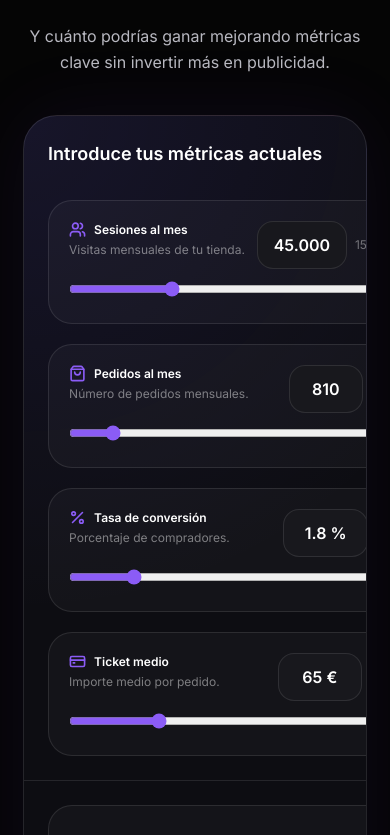
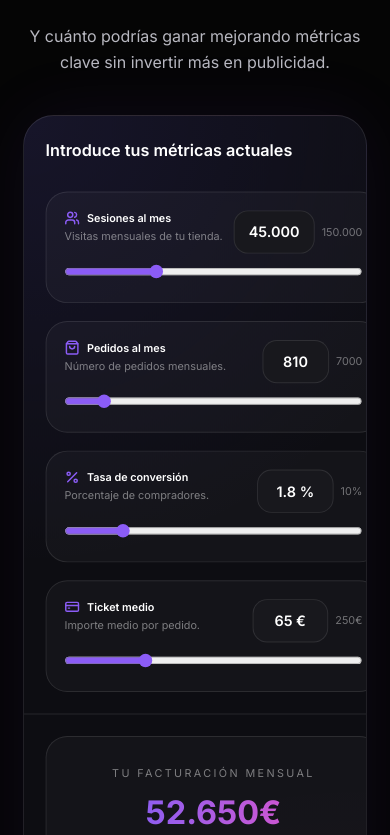
Before and after one commit to MaikelScalate/scalatelab, a Next.js app: page / in a window 390 px wide. Shown: the part 4969-5804 px from the top of the page. Built offline with nearby package versions, Linux system fonts and the light colour scheme.

Commit message:
Mejorar diseño

```diff
--- a/app/components/ui/Calculator.tsx
+++ b/app/components/ui/Calculator.tsx
@@ -109,10 +109,9 @@ else {
     <div
   className="
   mx-auto
-    w-[90%]
-    sm:w-[96%]
-    lg:w-full
   max-w-7xl
+  scale-90
+  origin-top
   overflow-hidden
   rounded-[34px]
   border
```
Lines whose indentation alone changed are shown as unchanged.
